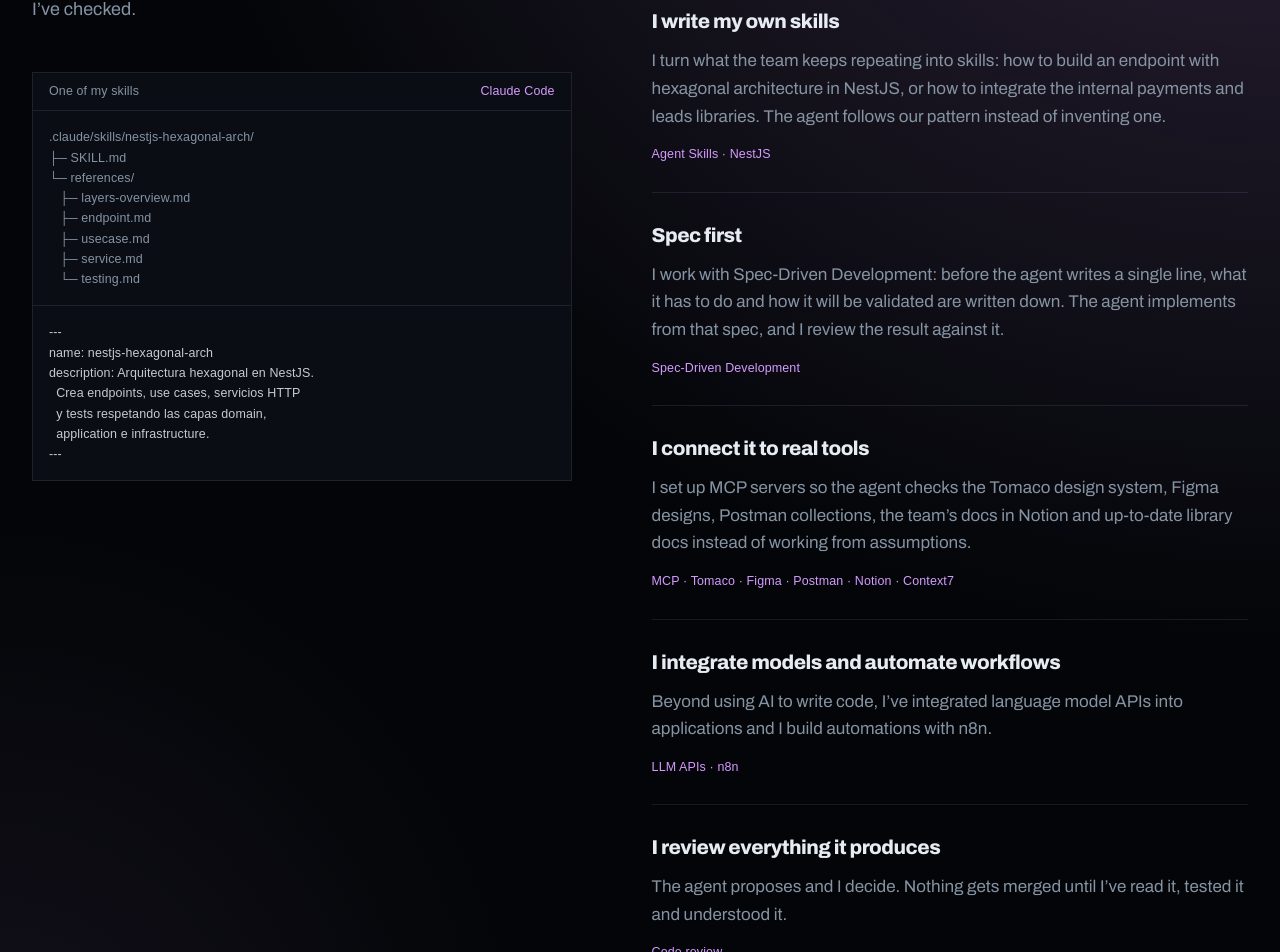
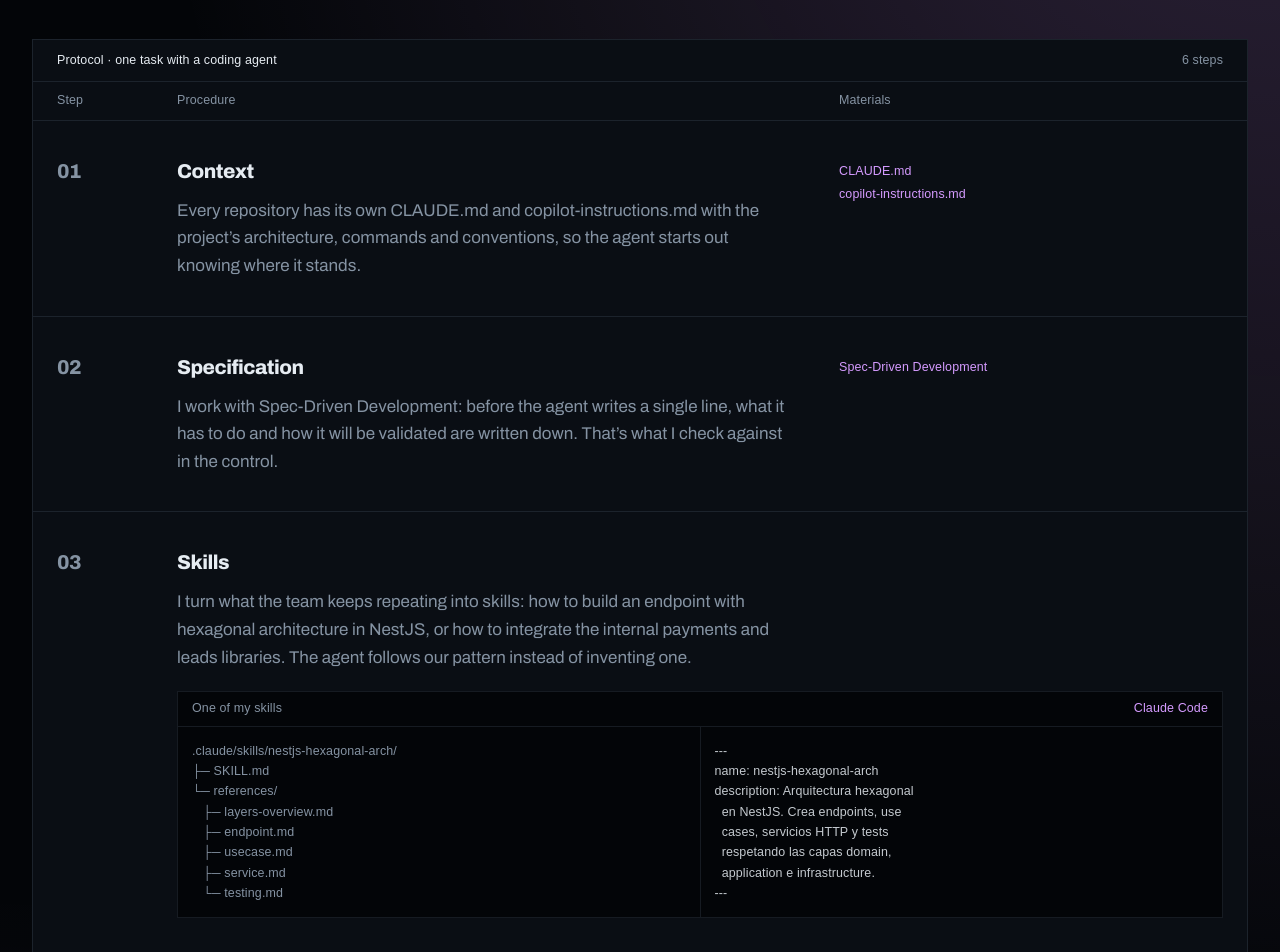
Before and after one commit to JuanManuelJerezBaraona/portfolio, a Next.js app: page /en in a window 1280 px wide. Shown: the part 8547-9499 px from the top of the page. Built offline with nearby package versions, Linux system fonts and the light colour scheme; no server answers; a web font is replaced by a local one.

Commit message:
feat: implement AI protocol section with step-by-step process and critical controls

```diff
--- a/src/components/AiProfile/AiProfile.tsx
+++ b/src/components/AiProfile/AiProfile.tsx
@@ -1,10 +1,16 @@
+import type { ReactNode } from 'react';
 import { useLocale, useTranslations } from 'next-intl';
-import { getAiPractices } from '@/constants/data';
+import { getAiProtocol } from '@/constants/data';
+import type { AiStep } from '@/types';
 import Reveal from '@/components/ui/Reveal';
 import SectionCover from '@/components/ui/SectionCover';
 import SectionHeading from '@/components/ui/SectionHeading';
 
-/** One of his real skills, trimmed to what's safe to show publicly. Kept verbatim (in Spanish) in both languages. */
+/**
+ * One of his real skills, trimmed to what's safe to show publicly. Kept
+ * verbatim (in Spanish) in both languages; the description is a YAML plain
+ * scalar folded across lines so it fits the material column.
+ */
 const SKILL_TREE = `.claude/skills/nestjs-hexagonal-arch/
 ├─ SKILL.md
 └─ references/
@@ -16,15 +22,75 @@
 
 const SKILL_FRONTMATTER = `---
 name: nestjs-hexagonal-arch
-description: Arquitectura hexagonal en NestJS.
-  Crea endpoints, use cases, servicios HTTP
-  y tests respetando las capas domain,
+description: Arquitectura hexagonal
+  en NestJS. Crea endpoints, use
+  cases, servicios HTTP y tests
+  respetando las capas domain,
   application e infrastructure.
 ---`;
 
+/** Step number, procedure, and the material: under it on phones, beside it from lg. Shared by the header row and every step. */
+const COLUMNS =
+  'grid-cols-[2.25rem_minmax(0,1fr)] gap-x-3 sm:grid-cols-[3.5rem_minmax(0,1fr)] sm:gap-x-4 lg:grid-cols-[4.5rem_minmax(0,1fr)_24rem] lg:gap-x-12';
+
+const pad = (n: number) => String(n).padStart(2, '0');
+
+const Skill = () => {
+  const t = useTranslations('Ai');
+
+  return (
+    <figure className="border border-line bg-void">
+      <figcaption className="meta flex items-center justify-between gap-4 border-b border-line px-3.5 py-2 text-muted">
+        <span>{t('skill')}</span>
+        <span className="text-accent">Claude Code</span>
+      </figcaption>
+      <div className="grid gap-px bg-line lg:grid-cols-2">
+        <pre className="meta overflow-x-auto bg-void p-3.5 leading-relaxed text-muted">{SKILL_TREE}</pre>
+        <pre className="meta overflow-x-auto bg-void p-3.5 leading-relaxed text-text/85">{SKILL_FRONTMATTER}</pre>
+      </div>
+    </figure>
+  );
+};
+
+/** The control's two outcomes: merge, or back to the step that writes the code. */
+const Gate = ({ retry }: { retry: string }) => {
+  const t = useTranslations('Ai');
+
+  return (
+    <div className="meta border border-line bg-void">
+      <p className="border-b border-line px-3.5 py-2.5 text-text">{t('checks')}</p>
+      <dl className="grid grid-cols-[max-content_1fr] gap-x-4 gap-y-2 px-3.5 py-3">
+        <dt className="text-accent">{t('pass')}</dt>
+        <dd className="text-accent">→ merge</dd>
+        <dt className="text-muted">{t('fail')}</dt>
+        <dd className="text-muted">→ {t('retry', { step: retry })}</dd>
+      </dl>
+    </div>
+  );
+};
+
+const Tools = ({ step }: { step: AiStep }) => (
+  <ul className="meta flex flex-wrap gap-x-4 gap-y-1.5 text-accent lg:flex-col">
+    {step.tools.map((tool) => (
+      <li key={tool}>{tool}</li>
+    ))}
+  </ul>
+);
+
 const AiProfile = () => {
   const t = useTranslations('Ai');
-  const practices = getAiPractices(useLocale());
+  const steps = getAiProtocol(useLocale());
+  const retry = pad(steps.findIndex((step) => step.id === 'build') + 1);
+
+  /**
+   * Where a step's material is a real artifact, it replaces the list of
+   * tools. The skill is too tall for the material column, so from lg it
+   * runs under the procedure, across both columns.
+   */
+  const artifacts: Record<string, { node: ReactNode; wide?: boolean }> = {
+    skills: { node: <Skill />, wide: true },
+    control: { node: <Gate retry={retry} /> },
+  };
 
   return (
     <section
@@ -34,45 +100,69 @@
     >
       <div className="mx-auto max-w-7xl">
         <SectionCover id="ia" note={t('note')} />
-        <div className="mt-14 grid gap-16 lg:grid-cols-[0.95fr_1.05fr] lg:gap-20">
-          <div>
         <SectionHeading
           id="ia-heading"
+          className="mt-14"
           title={t.rich('title', { hl: (chunks) => <em className="hl">{chunks}</em> })}
         >
           <p>{t('body')}</p>
         </SectionHeading>
 
-            <Reveal delay={120} className="mt-12">
-              <figure className="border border-line bg-stage">
-                <figcaption className="meta flex items-center justify-between gap-4 border-b border-line px-4 py-2.5 text-muted">
-                  <span>{t('skill')}</span>
-                  <span className="text-accent">Claude Code</span>
+        <figure className="mt-14 border border-line bg-stage lg:mt-16">
+          <figcaption className="meta flex flex-wrap items-baseline justify-between gap-x-6 gap-y-1 border-b border-line px-4 py-3 sm:px-6">
+            <span className="text-text">{t('protocol')}</span>
+            <span className="text-muted">{t('stepCount', { count: steps.length })}</span>
           </figcaption>
-                <div className="grid gap-px bg-line">
-                  <pre className="meta overflow-x-auto bg-stage p-4 leading-relaxed text-muted">
-                    {SKILL_TREE}
-                  </pre>
-                  <pre className="meta overflow-x-auto bg-stage p-4 leading-relaxed text-text/85">
-                    {SKILL_FRONTMATTER}
-                  </pre>
-                </div>
-              </figure>
-            </Reveal>
+
+          <div className={`${COLUMNS} meta hidden border-b border-line px-6 py-2.5 text-muted lg:grid`} aria-hidden="true">
+            <span>{t('step')}</span>
+            <span>{t('procedure')}</span>
+            <span>{t('material')}</span>
           </div>
 
-          <Reveal delay={80}>
-            <ul className="border-t border-line">
-              {practices.map((practice) => (
-                <li key={practice.id} className="border-b border-line py-7">
-                  <h3 className="text-xl">{practice.title}</h3>
-                  <p className="mt-3 leading-relaxed text-muted">{practice.body}</p>
-                  <p className="meta mt-4 text-accent">{practice.tools.join(' · ')}</p>
+          <ol>
+            {steps.map((step, i) => {
+              const artifact = artifacts[step.id];
+
+              return (
+                <li key={step.id} id={`ia-${step.id}`} className="border-b border-line">
+                  <Reveal
+                    className={`${COLUMNS} protocol-step grid gap-y-5 px-4 py-7 sm:px-6 lg:py-9 ${
+                      step.critical ? 'is-critical' : ''
+                    }`}
+                  >
+                    <span
+                      className={`wide text-xl tabular-nums ${step.critical ? 'text-accent' : 'text-muted'}`}
+                      aria-hidden="true"
+                    >
+                      {pad(i + 1)}
+                    </span>
+                    <div>
+                      <h3 className="flex flex-wrap items-baseline gap-x-4 gap-y-1 text-xl">
+                        {step.title}
+                        {step.critical && <span className="meta text-accent">{t('critical')}</span>}
+                      </h3>
+                      <p className="mt-3 max-w-[38rem] leading-relaxed text-muted">{step.body}</p>
+                    </div>
+                    <div
+                      className={`col-span-full sm:col-span-1 sm:col-start-2 ${
+                        artifact?.wide ? 'lg:col-span-2 lg:col-start-2' : 'lg:col-start-3 lg:pt-1.5'
+                      }`}
+                    >
+                      <p className="meta mb-2.5 text-muted lg:hidden">{t('material')}</p>
+                      {artifact?.node ?? <Tools step={step} />}
+                    </div>
+                  </Reveal>
                 </li>
-              ))}
-            </ul>
-          </Reveal>
-        </div>
+              );
+            })}
+          </ol>
+
+          <p className="px-4 py-5 leading-relaxed text-muted sm:px-6">
+            <span className="meta mb-1.5 block text-text sm:mb-0 sm:mr-3 sm:inline">{t('beyondLabel')}</span>
+            {t('beyond')}
+          </p>
+        </figure>
       </div>
     </section>
   );
--- a/src/components/Architecture/Architecture.tsx
+++ b/src/components/Architecture/Architecture.tsx
@@ -153,7 +153,7 @@
 
             <Reveal delay={120} className="mt-12">
               <Hexagon />
-              <Link href="#ia" className="meta link-underline mt-4 inline-block text-muted hover:text-text">
+              <Link href="#ia-skills" className="meta link-underline mt-4 inline-block text-muted hover:text-text">
                 {t('skill')} →
               </Link>
             </Reveal>
--- a/src/components/deck/Presentation.tsx
+++ b/src/components/deck/Presentation.tsx
@@ -3,7 +3,7 @@
 import type { ReactNode } from 'react';
 import {
   SOCIAL_LINKS,
-  getAiPractices,
+  getAiProtocol,
   getArchitecture,
   getPersonalInfo,
   getProjects,
@@ -20,8 +20,8 @@
 /**
  * An interview deck built from the same data as the site: who he is, the
  * five apps in journey order (one slide each), the architecture they share,
- * how he works with AI, and how to reach him. Nothing here is written twice,
- * so the deck can't say something the site doesn't.
+ * the protocol he follows with AI, and how to reach him. Nothing here is
+ * written twice, so the deck can't say something the site doesn't.
  */
 const Presentation = () => {
   const locale = useLocale();
@@ -39,7 +39,7 @@
   const timeline = getTimeline(locale);
   const projects = getProjects(locale);
   const layers = getArchitecture(locale);
-  const practices = getAiPractices(locale);
+  const steps = getAiProtocol(locale);
 
   const cover = (
     <div className="deck-cover sec-ia">
@@ -177,14 +177,18 @@
       <p className="meta text-accent">{t('ai')}</p>
       <h2 className="deck-h2 mt-[0.5em] max-w-[18em]">{tAi.rich('title', { hl })}</h2>
       <p className="deck-lead mt-[0.8em] max-w-[40em] text-muted">{tAi('body')}</p>
-      <ul className="deck-grid mt-[2em]">
-        {practices.map((practice) => (
-          <li key={practice.id}>
-            <span className="wide block">{practice.title}</span>
-            <span className="meta mt-[0.5em] block text-muted">{practice.tools.join(' · ')}</span>
+      <ol className="deck-grid mt-[2em]" aria-label={tAi('protocol')}>
+        {steps.map((step, i) => (
+          <li key={step.id} className={step.critical ? 'border-accent' : undefined}>
+            <span className="meta block text-accent">
+              {String(i + 1).padStart(2, '0')}
+              {step.critical && ` · ${tAi('critical')}`}
+            </span>
+            <span className="wide mt-[0.3em] block">{step.title}</span>
+            <span className="meta mt-[0.5em] block text-muted">{step.tools.join(' · ')}</span>
           </li>
         ))}
-      </ul>
+      </ol>
     </div>
   );
 
--- a/src/constants/data.ts
+++ b/src/constants/data.ts
@@ -1,7 +1,7 @@
 import type { Locale } from 'next-intl';
 import { inLocale } from '@/i18n/inLocale';
 import {
-  AiPracticeData,
+  AiStepData,
   ArchitectureLayerData,
   NavLinkData,
   PersonalInfoData,
@@ -269,24 +269,34 @@
 ];
 
 /**
- * How he works with AI. Only tools and practices he confirmed using:
- * Claude Code, Codex, OpenCode, GitHub Copilot, writing his own skills,
- * configuring MCP servers, Spec-Driven Development, n8n and integrating
- * LLM APIs.
+ * How he works with AI, as the steps of a lab protocol in the order he
+ * runs them. Only tools and practices he confirmed using: Claude Code,
+ * Codex, OpenCode, GitHub Copilot, writing his own skills, configuring
+ * MCP servers, Spec-Driven Development, n8n and integrating LLM APIs
+ * (those last two live outside the protocol, in the `Ai.beyond` message).
  */
-export const AI_PRACTICES: AiPracticeData[] = [
+export const AI_PROTOCOL: AiStepData[] = [
   {
     id: 'context',
-    title: { es: 'Le doy contexto al agente', en: 'I give the agent context' },
+    title: { es: 'Contexto', en: 'Context' },
     body: {
       es: 'Cada repositorio tiene su CLAUDE.md y su copilot-instructions.md con la arquitectura, los comandos y las convenciones del proyecto. Así el agente parte sabiendo dónde está parado.',
       en: 'Every repository has its own CLAUDE.md and copilot-instructions.md with the project’s architecture, commands and conventions, so the agent starts out knowing where it stands.',
     },
-    tools: ['Claude Code', 'GitHub Copilot'],
+    tools: ['CLAUDE.md', 'copilot-instructions.md'],
+  },
+  {
+    id: 'spec',
+    title: { es: 'Especificación', en: 'Specification' },
+    body: {
+      es: 'Trabajo con Spec-Driven Development: antes de que el agente escriba una línea, queda escrito qué tiene que hacer y cómo se valida. Contra eso reviso en el control.',
+      en: 'I work with Spec-Driven Development: before the agent writes a single line, what it has to do and how it will be validated are written down. That’s what I check against in the control.',
+    },
+    tools: ['Spec-Driven Development'],
   },
   {
     id: 'skills',
-    title: { es: 'Escribo skills propias', en: 'I write my own skills' },
+    title: 'Skills',
     body: {
       es: 'Convierto lo que el equipo repite en skills: cómo armar un endpoint con arquitectura hexagonal en NestJS o cómo integrar las librerías internas de pagos y leads. El agente sigue nuestro patrón en vez de inventar uno.',
       en: 'I turn what the team keeps repeating into skills: how to build an endpoint with hexagonal architecture in NestJS, or how to integrate the internal payments and leads libraries. The agent follows our pattern instead of inventing one.',
@@ -294,17 +304,8 @@
     tools: ['Agent Skills', 'NestJS'],
   },
   {
-    id: 'sdd',
-    title: { es: 'Primero la especificación', en: 'Spec first' },
-    body: {
-      es: 'Trabajo con Spec-Driven Development: antes de que el agente escriba una línea, queda escrito qué tiene que hacer y cómo se valida. El agente implementa a partir de esa especificación y yo reviso el resultado contra ella.',
-      en: 'I work with Spec-Driven Development: before the agent writes a single line, what it has to do and how it will be validated are written down. The agent implements from that spec, and I review the result against it.',
-    },
-    tools: ['Spec-Driven Development'],
-  },
-  {
     id: 'mcp',
-    title: { es: 'Lo conecto a herramientas reales', en: 'I connect it to real tools' },
+    title: { es: 'Instrumentos', en: 'Instruments' },
     body: {
       es: 'Configuro servidores MCP para que el agente consulte el design system Tomaco, los diseños de Figma, las colecciones de Postman, la documentación del equipo en Notion y la de las librerías al día, en lugar de trabajar con supuestos.',
       en: 'I set up MCP servers so the agent checks the Tomaco design system, Figma designs, Postman collections, the team’s docs in Notion and up-to-date library docs instead of working from assumptions.',
@@ -312,22 +313,23 @@
     tools: ['MCP', 'Tomaco', 'Figma', 'Postman', 'Notion', 'Context7'],
   },
   {
-    id: 'llm',
-    title: { es: 'Integro modelos y automatizo flujos', en: 'I integrate models and automate workflows' },
+    id: 'build',
+    title: { es: 'Implementación', en: 'Implementation' },
     body: {
-      es: 'Además de usar IA para programar, he integrado APIs de modelos de lenguaje dentro de aplicaciones y armo automatizaciones con n8n.',
-      en: 'Beyond using AI to write code, I’ve integrated language model APIs into applications and I build automations with n8n.',
+      es: 'El agente implementa a partir de la especificación, con el contexto, las skills y las herramientas que le dejé listas en los pasos anteriores.',
+      en: 'The agent implements from the spec, with the context, skills and tools I set up for it in the previous steps.',
     },
-    tools: [{ es: 'APIs de LLM', en: 'LLM APIs' }, 'n8n'],
+    tools: ['Claude Code', 'Codex', 'OpenCode', 'GitHub Copilot'],
   },
   {
-    id: 'review',
-    title: { es: 'Reviso todo lo que produce', en: 'I review everything it produces' },
+    id: 'control',
+    title: 'Control',
     body: {
-      es: 'El agente propone y yo decido. Nada se mergea sin que lo haya leído, probado y entendido.',
-      en: 'The agent proposes and I decide. Nothing gets merged until I’ve read it, tested it and understood it.',
+      es: 'Reviso el resultado contra la especificación. El agente propone y yo decido: nada se mergea sin que lo haya leído, probado y entendido.',
+      en: 'I review the result against the spec. The agent proposes and I decide: nothing gets merged until I’ve read it, tested it and understood it.',
     },
     tools: ['Code review'],
+    critical: true,
   },
 ];
 
@@ -685,6 +687,6 @@
 export const getPersonalInfo = (locale: Locale) => inLocale(PERSONAL_INFO, locale);
 export const getTimeline = (locale: Locale) => inLocale(TIMELINE, locale);
 export const getSkills = (locale: Locale) => inLocale(SKILLS, locale);
-export const getAiPractices = (locale: Locale) => inLocale(AI_PRACTICES, locale);
+export const getAiProtocol = (locale: Locale) => inLocale(AI_PROTOCOL, locale);
 export const getArchitecture = (locale: Locale) => inLocale(ARCHITECTURE, locale);
 export const getProjects = (locale: Locale) => inLocale(PROJECTS, locale);
--- a/src/i18n/messages/en.json
+++ b/src/i18n/messages/en.json
@@ -118,9 +118,21 @@
   },
   "Ai": {
     "note": "AI-ready profile",
-    "title": "I use AI every day. And I <hl>review everything</hl> it writes.",
-    "body": "I come from analyzing data in a lab, so I treat a language model like any other instrument: fast and useful, but I don’t trust it until I’ve checked.",
-    "skill": "One of my skills"
+    "title": "I use AI every day. With a <hl>protocol and a control</hl>, like in the lab.",
+    "body": "I come from analyzing data in a lab, where no result counts without its control. I treat a language model the same way: it’s fast and useful, but I don’t trust it until I’ve checked.",
+    "protocol": "Protocol · one task with a coding agent",
+    "stepCount": "{count} steps",
+    "step": "Step",
+    "procedure": "Procedure",
+    "material": "Materials",
+    "critical": "Critical step",
+    "skill": "One of my skills",
+    "checks": "Read · tested · understood",
+    "pass": "Passes",
+    "fail": "Fails",
+    "retry": "back to step {step}",
+    "beyondLabel": "Beyond the editor",
+    "beyond": "I’ve also integrated language model APIs into applications, and I build automations with n8n."
   },
   "Skills": {
     "note": "{count} technologies",
--- a/src/i18n/messages/es.json
+++ b/src/i18n/messages/es.json
@@ -118,9 +118,21 @@
   },
   "Ai": {
     "note": "Perfil IA-ready",
-    "title": "Uso IA todos los días. Y <hl>reviso todo</hl> lo que escribe.",
-    "body": "Vengo de analizar datos en un laboratorio, así que trato a un modelo de lenguaje como a cualquier instrumento: rápido y útil, pero no le creo hasta verificarlo.",
-    "skill": "Una de mis skills"
+    "title": "Uso IA todos los días. Con <hl>protocolo y control</hl>, como en el laboratorio.",
+    "body": "Vengo de analizar datos en un laboratorio, donde ningún resultado vale sin su control. A un modelo de lenguaje lo trato igual: es rápido y útil, pero no le creo hasta verificarlo.",
+    "protocol": "Protocolo · una tarea con un agente de código",
+    "stepCount": "{count} pasos",
+    "step": "Paso",
+    "procedure": "Procedimiento",
+    "material": "Material",
+    "critical": "Paso crítico",
+    "skill": "Una de mis skills",
+    "checks": "Leído · probado · entendido",
+    "pass": "Cumple",
+    "fail": "No cumple",
+    "retry": "vuelve al paso {step}",
+    "beyondLabel": "Fuera del editor",
+    "beyond": "También he integrado APIs de modelos de lenguaje dentro de aplicaciones y armo automatizaciones con n8n."
   },
   "Skills": {
     "note": "{count} tecnologías",
```
Also changed, not shown: src/app/globals.css (+30 -0 lines), src/types/index.ts (+6 -2 lines), 1 other file (tests, documents, lock files or other folders). Lines whose indentation alone changed are shown as unchanged.
